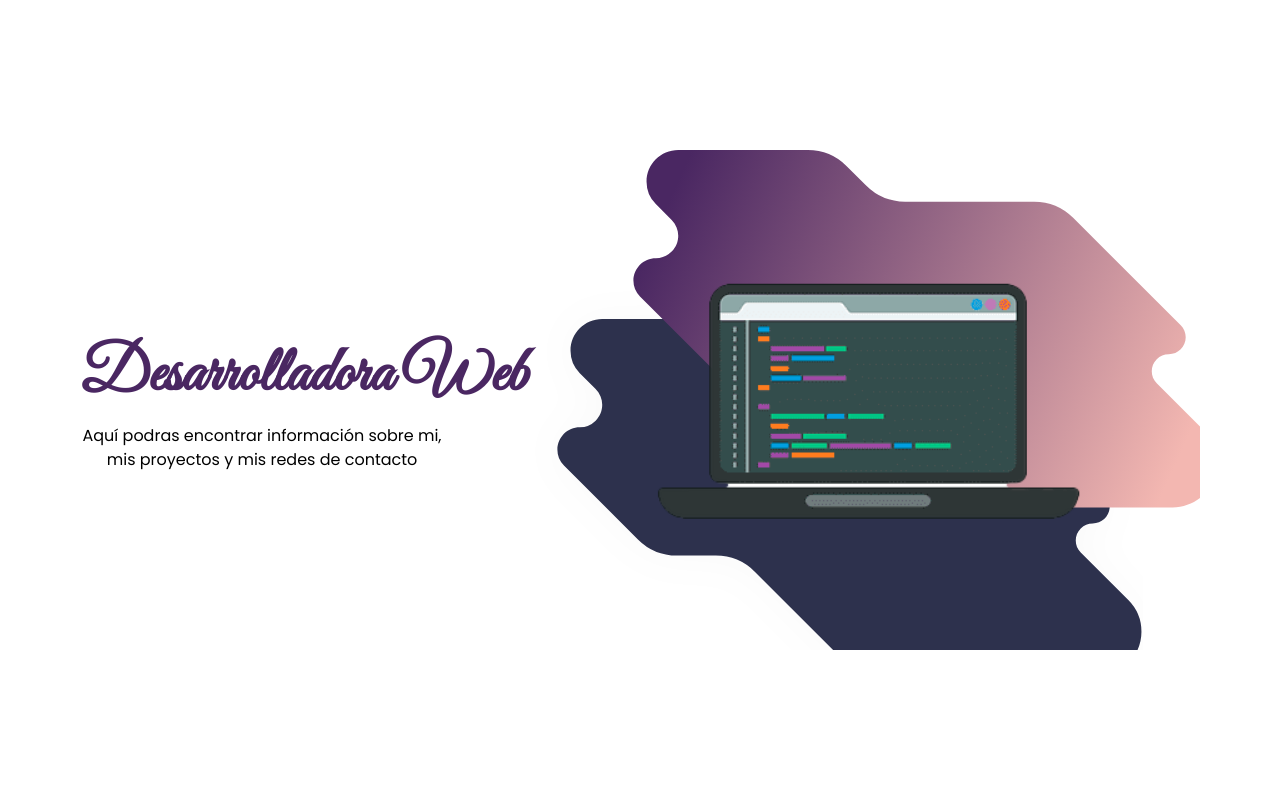
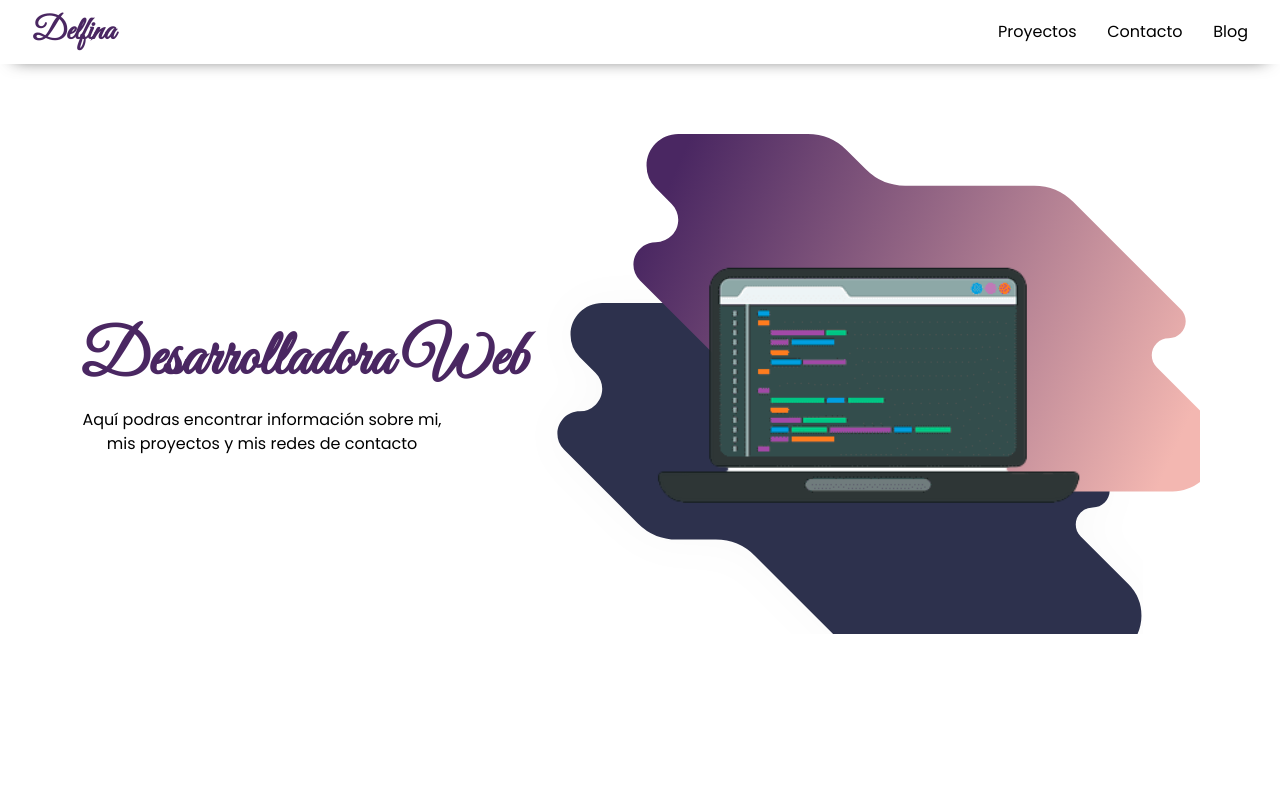
Before and after one commit to delfigica/Portafolio, a React (Create React App) app: page / in a window 1280 px wide. Shown: the top 800 px of the page. Built offline with nearby package versions, Linux system fonts and the light colour scheme.

Commit message:
creation navbar

```diff
--- a/src/App.js
+++ b/src/App.js
@@ -5,18 +5,15 @@ import { theme } from "./Style";
 import { Proyects } from "./Components/Proyects";
 import { Box } from "@mui/system";
 import { proyects } from "./Data/ProyectsData";
+import { NavBar } from "./Components/NavBar";
 
 function App() {
   return (
-    <Box
-      // sx={{
-      //   backgroundColor: "#FF416C",
-      //   background: "linear-gradient(to right, #0f0c29, #302b63, #24243e)",
-      // }}
-    >
+    <Box>
       <ThemeProvider theme={theme}>
+        <NavBar />
         <Banner />
-        <Box>
+        {/* <Box>
           {proyects.map((proyect, index) => (
             <Proyects
               key={proyect.title}
@@ -24,7 +21,7 @@ function App() {
               proyect={proyect}
             />
           ))}
-        </Box>
+        </Box> */}
       </ThemeProvider>
     </Box>
   );
--- /dev/null
+++ b/src/Components/NavBar.js
@@ -0,0 +1,95 @@
+import React from "react";
+
+import { Box, Typography, useMediaQuery, useTheme } from "@mui/material";
+
+export const NavBar = () => {
+  const theme = useTheme();
+  const laptop = useMediaQuery(theme.breakpoints.up("lg"));
+
+  return (
+    <Box
+      sx={
+        laptop
+          ? {
+              padding: ".5em 2em",
+              boxShadow: "0px 9px 17px -14px rgba(0,0,0,0.75)",
+              position: "sticky",
+              top: 0,
+              display: "flex",
+              justifyContent: "space-between",
+              alignItems: "center",
+            }
+          : {
+              padding: ".5em 1em",
+              boxShadow: "0px 9px 17px -14px rgba(0,0,0,0.75)",
+              position: "sticky",
+              top: 0,
+              display: "flex",
+              justifyContent: "space-between",
+              alignItems: "center",
+            }
+      }
+    >
+      <Typography
+        color="primary"
+        sx={
+          laptop
+            ? {
+                fontSize: "2em",
+                fontWeight: 600,
+                fontFamily: "Great Vibes",
+                cursor: "pointer",
+              }
+            : {
+                fontSize: "1.5em",
+                fontWeight: 600,
+                fontFamily: "Great Vibes",
+                textAlign: "center",
+              }
+        }
+      >
+        Delfina
+      </Typography>
+      <Box
+        sx={
+          laptop
+            ? {
+                display: "flex",
+                justifyContent: "space-between",
+                width: "250px",
+              }
+            : {
+                display: "flex",
+                justifyContent: "space-between",
+                width: "210px",
+              }
+        }
+      >
+        <Typography
+          sx={{
+            cursor: "pointer",
+            "&:hover": { color: "rgb(74, 39, 98)", fontWeight: 600 },
+          }}
+        >
+          Proyectos
+        </Typography>
+        <Typography
+          sx={{
+            cursor: "pointer",
+            "&:hover": { color: "rgb(74, 39, 98)", fontWeight: 600 },
+          }}
+        >
+          Contacto
+        </Typography>
+        <Typography
+          sx={{
+            cursor: "pointer",
+            "&:hover": { color: "rgb(74, 39, 98)", fontWeight: 600 },
+          }}
+        >
+          Blog
+        </Typography>
+      </Box>
+    </Box>
+  );
+};
--- a/src/Views/Banner.js
+++ b/src/Views/Banner.js
@@ -15,7 +15,7 @@ export const Banner = () => {
       sx={
         laptop
           ? {
-              minHeight: "100vh",
+              height: "80vh",
               display: "flex",
               alignItems: "center",
               padding: "2em 5em",
```
